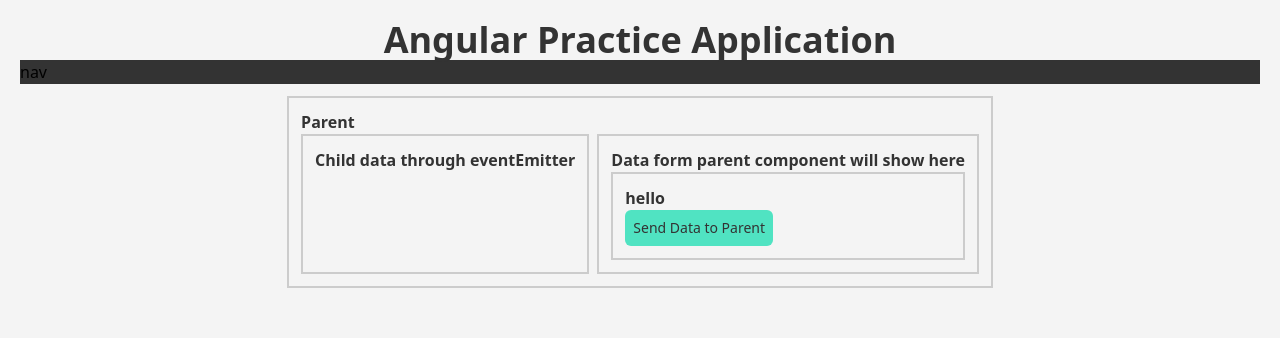
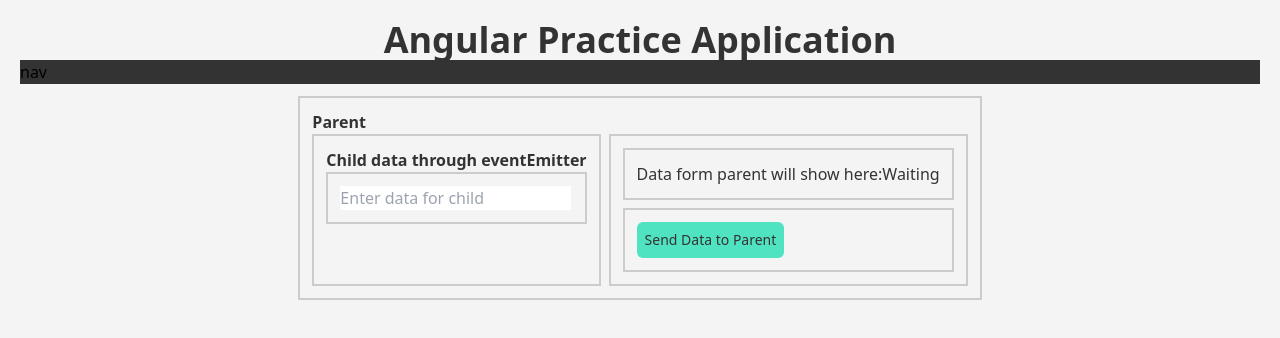
Before and after one commit to RaoHuzaifa232/Angular-Practice, an Angular app: page / in a window 1280 px wide. Shown: the top 338 px of the page. Built offline with nearby package versions, Linux system fonts and the light colour scheme.

Commit message:
Parent child communication both ways

```diff
--- a/src/app/communication/input-output/parent/child/child.component.html
+++ b/src/app/communication/input-output/parent/child/child.component.html
@@ -1,10 +1,13 @@
 <div>
-  <div class="text-base font-bold text-[#333333]">Data form parent component will show here
-    <!-- Showing data from parent-->
-    <div class="p-3 border-2 border-[#CCCCCC]">
-      <div class="text-[#333333]">{{data}}</div>
-      <div>
-        <!-- Button for sending data to parent -->
+  <div>
+    <div class="flex gap-2 flex-col">
+      <!-- Showing data from parent-->
+      <div class="text-[#333333] p-3 border-2 border-[#CCCCCC] ">
+        Data form parent will show here:<span class="font-medium">{{data ? data: 'Waiting'}}</span>
+      </div>
+      <!-- Button for sending data to parent -->
+      <div class="p-3 border-2 border-[#CCCCCC]">
+
         <button
           type="button"
           class="focus:outline-none bg-[#50E3C2] hover:bg-[#3DC4A6]  font-medium rounded-md text-sm text-[#333333] p-2"
--- a/src/app/communication/input-output/parent/parent.component.html
+++ b/src/app/communication/input-output/parent/parent.component.html
@@ -6,11 +6,14 @@
       <div class="border-2 border-[#CCCCCC] p-3">
         <div class="font-bold text-[#333333]">Child data through eventEmitter</div>
         <div class="text-[#333333]">{{parentData}}</div>
+        <div class="border-2 border-[#CCCCCC] p-3">
+          <input type="text" placeholder="Enter data for child" [(ngModel)]="parentForChild">
+        </div>
       </div>
       <!-- [data] is sending to child -->
       <!-- (forParent)="recevingfromChild($event)" is receving form child -->
       <div class="p-3 border-2 border-[#CCCCCC] text-[#333333]">
-        <child [data]="'hello'" (forParent)="recevingfromChild($event)"></child>
+        <child [data]="parentForChild" (forParent)="recevingfromChild($event)"></child>
       </div>
     </div>
   </div>
```
Also changed, not shown: src/app/communication/input-output/parent/parent.component.ts (+8 -0 lines).
